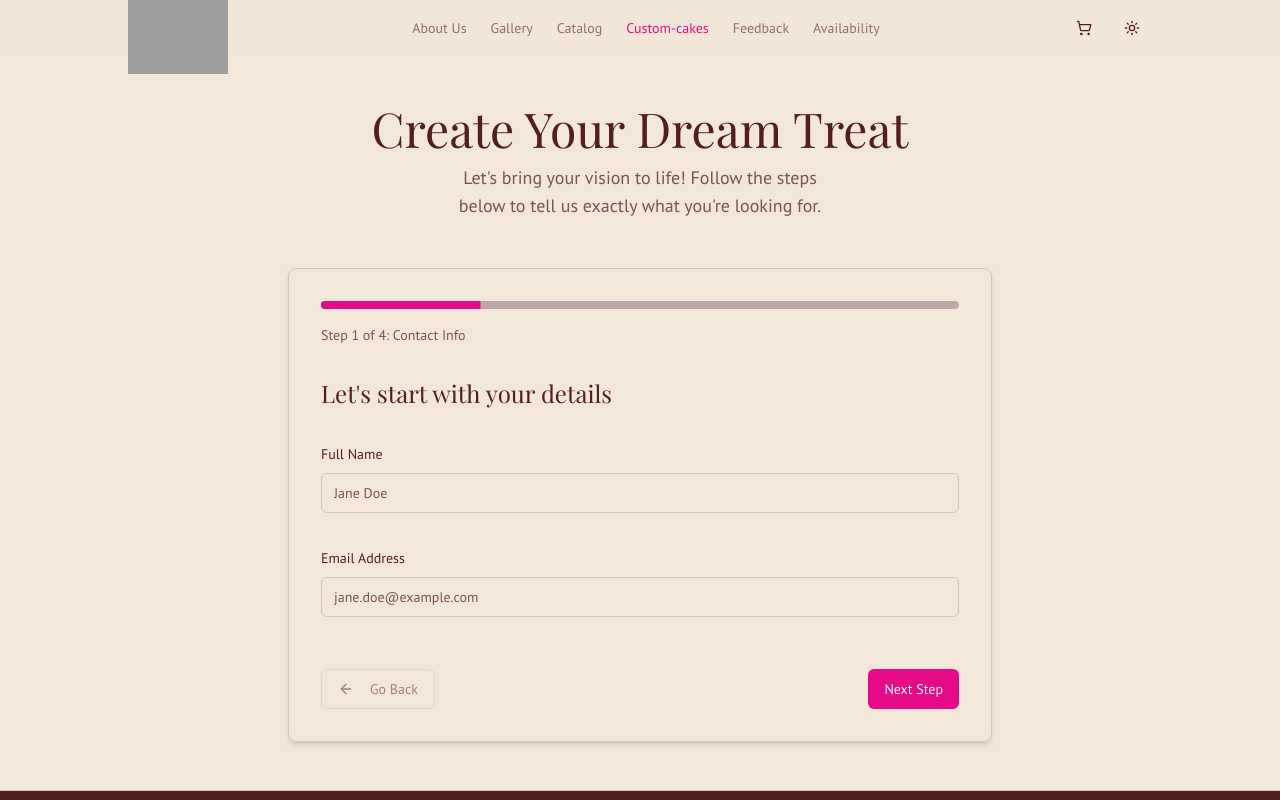
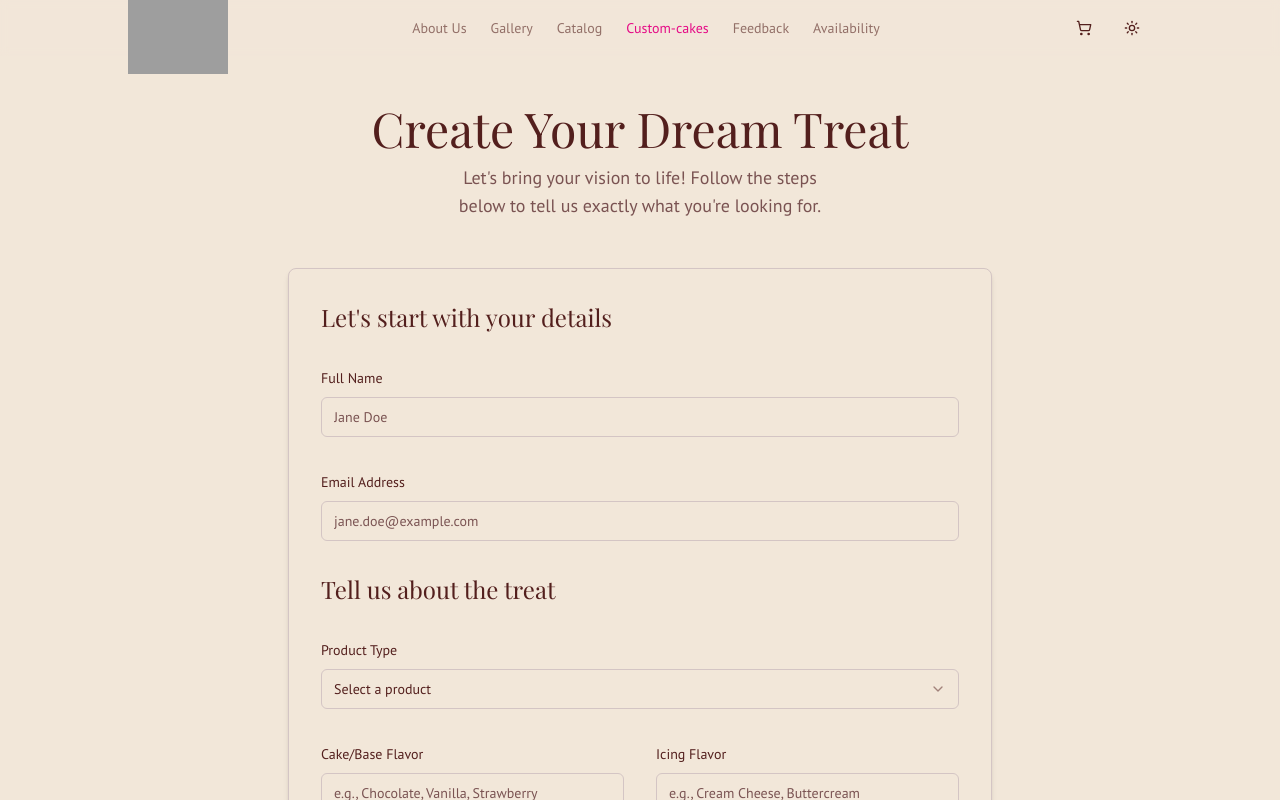
Before and after one commit to iampelaiahn/studio, a Next.js app: page /custom-order in a window 1280 px wide. Shown: the top 800 px of the page. Built offline with nearby package versions, Linux system fonts and the light colour scheme; grey boxes are pictures that could not be loaded.

Commit message:
this button once clicke should open the email client  (_for element <But

```diff
--- a/src/app/custom-order/_components/custom-order-form.tsx
+++ b/src/app/custom-order/_components/custom-order-form.tsx
@@ -6,7 +6,7 @@ import { useForm, useWatch } from 'react-hook-form';
 import { zodResolver } from '@hookform/resolvers/zod';
 import * as z from 'zod';
 import { format } from 'date-fns';
-import { CalendarIcon, Loader2, Upload, X, ArrowLeft } from 'lucide-react';
+import { CalendarIcon, Loader2, Upload, X } from 'lucide-react';
 import { useToast } from '@/hooks/use-toast';
 
 import { Button } from '@/components/ui/button';
@@ -24,12 +24,9 @@ import { Textarea } from '@/components/ui/textarea';
 import { Select, SelectContent, SelectItem, SelectTrigger, SelectValue } from '@/components/ui/select';
 import { Popover, PopoverContent, PopoverTrigger } from '@/components/ui/popover';
 import { Calendar } from '@/components/ui/calendar';
-import { Badge } from '@/components/ui/badge';
 import { cn } from '@/lib/utils';
 import { productTypes } from '@/lib/data';
-import { getIcingSuggestions } from '../actions';
 import { useOrder } from '@/context/order-context';
-import { Progress } from '@/components/ui/progress';
 
 const formSchema = z.object({
   name: z.string().min(2, { message: 'Name must be at least 2 characters.' }),
@@ -45,15 +42,7 @@ const formSchema = z.object({
 
 type FormValues = z.infer<typeof formSchema>;
 
-const steps = [
-    { id: 'Step 1', name: 'Contact Info', fields: ['name', 'email'] },
-    { id: 'Step 2', name: 'Product Details', fields: ['productType', 'flavor', 'icing', 'servings'] },
-    { id: 'Step 3', name: 'Design & Date', fields: ['designTheme', 'designImage', 'eventDate'] },
-    { id: 'Step 4', name: 'Review & Submit' }
-]
-
 export default function CustomOrderForm() {
-  const [currentStep, setCurrentStep] = useState(0);
   const [isSubmitting, setIsSubmitting] = useState(false);
   const { toast } = useToast();
   const fileInputRef = useRef<HTMLInputElement>(null);
@@ -71,7 +60,6 @@ export default function CustomOrderForm() {
     },
   });
 
-  const watchedValues = useWatch({ control: form.control });
   const [isClient, setIsClient] = useState(false);
 
   useEffect(() => {
@@ -125,7 +113,6 @@ Inspiration Image Attached: ${values.designImage?.[0] ? 'Yes, see attached file.
     await new Promise(resolve => setTimeout(resolve, 1000));
 
     setIsSubmitting(false);
-    setCurrentStep(0);
 
     toast({
       title: 'Your email client is opening...',
@@ -135,26 +122,6 @@ Inspiration Image Attached: ${values.designImage?.[0] ? 'Yes, see attached file.
     form.reset();
   }
 
-  type FieldName = keyof FormValues;
-
-  const next = async () => {
-    const fields = steps[currentStep].fields as FieldName[];
-    const output = await form.trigger(fields, { shouldFocus: true });
-
-    if (!output) return;
-
-    if (currentStep < steps.length - 1) {
-        setCurrentStep(step => step + 1);
-    }
-  }
-
-  const prev = () => {
-    if (currentStep > 0) {
-        setCurrentStep(step => step - 1);
-    }
-  }
-
-  const progress = ((currentStep + 1) / steps.length) * 100;
   const selectedFile = form.watch('designImage');
 
   return (
@@ -162,12 +129,6 @@ Inspiration Image Attached: ${values.designImage?.[0] ? 'Yes, see attached file.
     <Form {...form}>
       <form onSubmit={form.handleSubmit(onSubmit)} className="space-y-8">
 
-        <div className="space-y-4">
-            <Progress value={progress} className="w-full h-2" />
-            <p className='text-sm text-muted-foreground'>Step {currentStep + 1} of {steps.length}: {steps[currentStep].name}</p>
-        </div>
-
-        {currentStep === 0 && (
         <section className="space-y-8">
             <h2 className='text-2xl font-headline'>Let's start with your details</h2>
             <FormField
@@ -197,9 +158,7 @@ Inspiration Image Attached: ${values.designImage?.[0] ? 'Yes, see attached file.
             )}
             />
         </section>
-        )}
 
-        {currentStep === 1 && (
         <section className="space-y-8">
             <h2 className='text-2xl font-headline'>Tell us about the treat</h2>
             <FormField
@@ -267,9 +226,7 @@ Inspiration Image Attached: ${values.designImage?.[0] ? 'Yes, see attached file.
                 )}
             />
         </section>
-        )}
 
-        {currentStep === 2 && (
         <section className="space-y-8">
             <h2 className='text-2xl font-headline'>Design and Date</h2>
             <FormField
@@ -385,79 +342,13 @@ Inspiration Image Attached: ${values.designImage?.[0] ? 'Yes, see attached file.
                 )}
             />
         </section>
-        )}
-
-        {currentStep === 3 && (
-            <section className="space-y-6">
-                <h2 className='text-2xl font-headline'>Review Your Request</h2>
-                <div className='space-y-4 rounded-lg bg-muted/30 p-6'>
-                    <div className='grid grid-cols-1 md:grid-cols-2 gap-4 text-sm'>
-                        <div>
-                            <p className='font-medium text-muted-foreground'>Name</p>
-                            <p>{watchedValues.name}</p>
-                        </div>
-                        <div>
-                            <p className='font-medium text-muted-foreground'>Email</p>
-                            <p>{watchedValues.email}</p>
-                        </div>
-                         <div>
-                            <p className='font-medium text-muted-foreground'>Product</p>
-                            <p>{watchedValues.productType}</p>
-                        </div>
-                        <div>
-                            <p className='font-medium text-muted-foreground'>Event Date</p>
-                            <p>{watchedValues.eventDate && isClient ? format(watchedValues.eventDate, "PPP") : 'Not set'}</p>
-                        </div>
-                        <div>
-                            <p className='font-medium text-muted-foreground'>Servings</p>
-                            <p>{watchedValues.servings}</p>
-                        </div>
-                         <div>
-                            <p className='font-medium text-muted-foreground'>Base Flavor</p>
-                            <p>{watchedValues.flavor}</p>
-                        </div>
-                         <div>
-                            <p className='font-medium text-muted-foreground'>Icing</p>
-                            <p>{watchedValues.icing}</p>
-                        </div>
-                    </div>
-                     <div>
-                        <p className='font-medium text-muted-foreground'>Design/Theme</p>
-                        <p>{watchedValues.designTheme}</p>
-                    </div>
-                     {watchedValues.designImage?.[0] && (
-                        <div>
-                            <p className='font-medium text-muted-foreground'>Inspiration</p>
-                            <p className='text-sm text-muted-foreground'>{watchedValues.designImage[0].name}</p>
-                        </div>
-                     )}
-                </div>
-            </section>
-        )}
 
         <div className="mt-8 pt-5">
-            <div className="flex justify-between">
-                <Button
-                    type="button"
-                    onClick={prev}
-                    disabled={currentStep === 0}
-                    variant="outline"
-                >
-                    <ArrowLeft className="mr-2 h-4 w-4" /> Go Back
-                </Button>
-
-                {currentStep < steps.length - 1 && (
-                    <Button type="button" onClick={next}>
-                        Next Step
-                    </Button>
-                )}
-
-                {currentStep === steps.length - 1 && (
+            <div className="flex justify-end">
                 <Button type="submit" size="lg" disabled={isSubmitting}>
                     {isSubmitting && <Loader2 className="mr-2 h-4 w-4 animate-spin" />}
                     Submit Request
                 </Button>
-                )}
             </div>
         </div>
 
```
Lines whose indentation alone changed are shown as unchanged.
